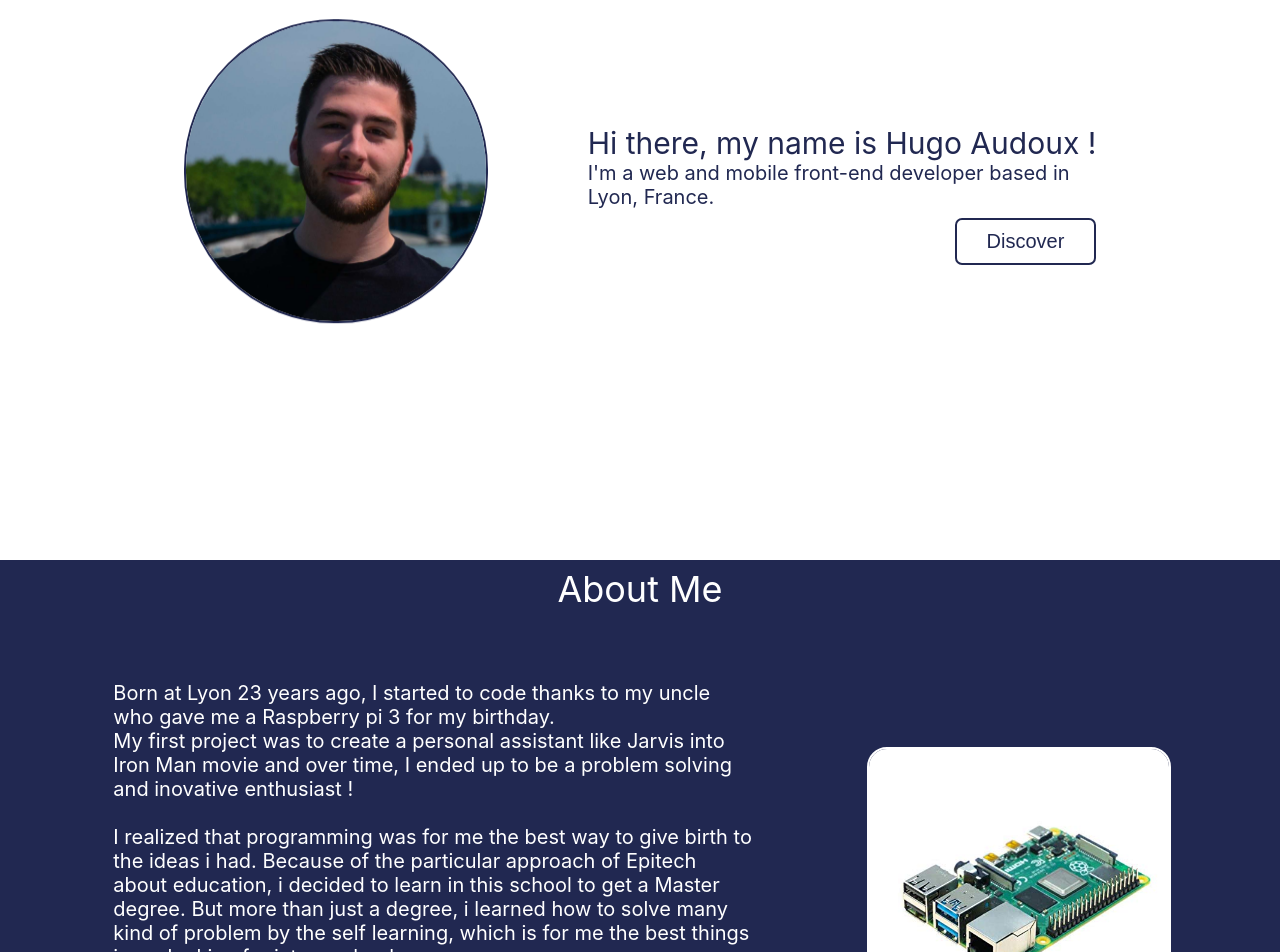
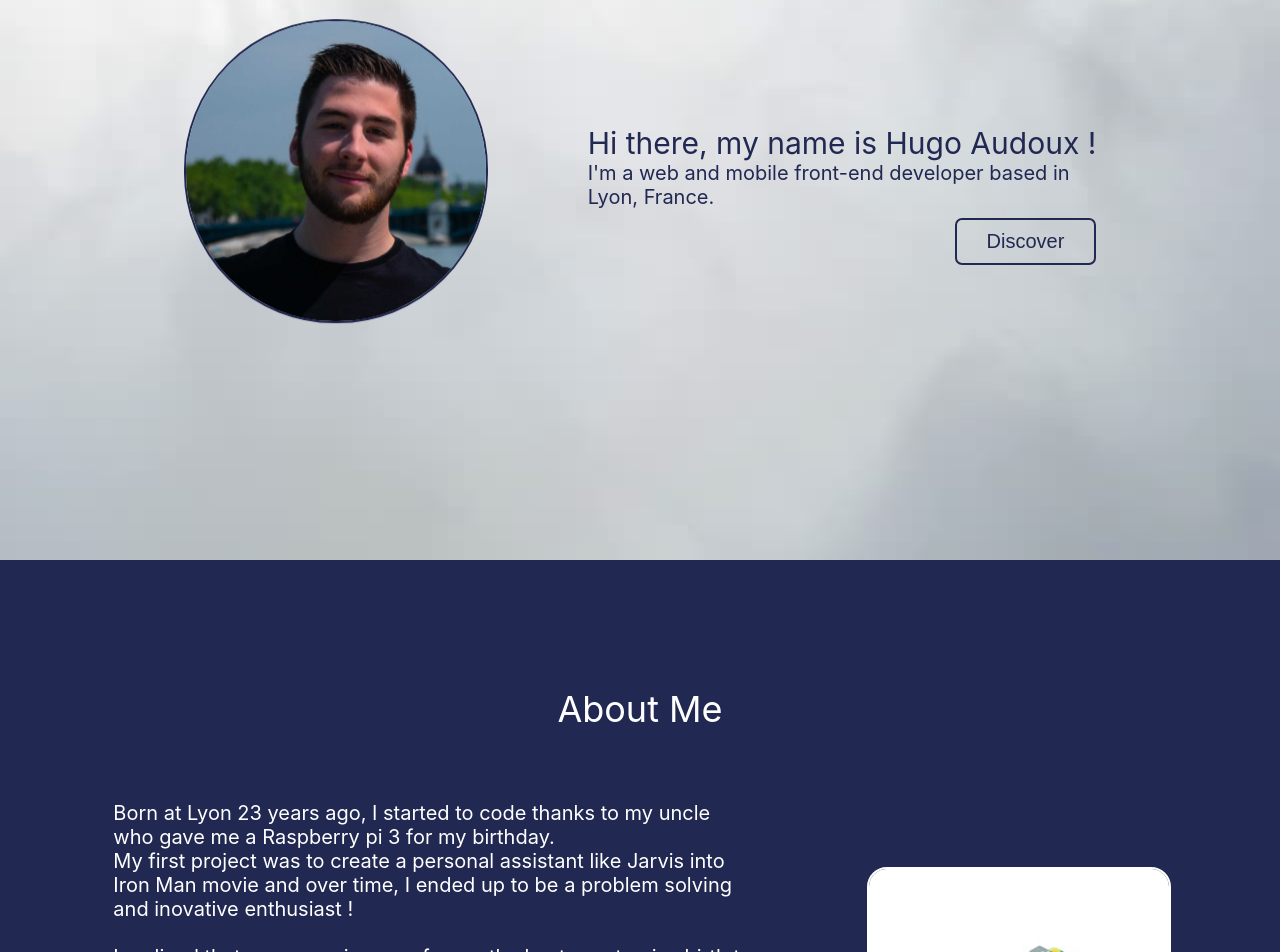
Before and after one commit to AudouxH/portfolio3.0, a React (Create React App) app: page / in a window 1280 px wide. Shown: the part 240-1192 px from the top of the page. Built offline with nearby package versions, Linux system fonts and the light colour scheme; the HTML template or start-up script is replaced by a standard one.

Commit message:
adding background into homescreen, change nfc manager github link into works and add years on the last events of timeline

```diff
--- a/src/assets/sources/images.js
+++ b/src/assets/sources/images.js
@@ -7,6 +7,7 @@ import linkedin from './linkedin.png'
 import malt from './Logo-Malt.png'
 import Epitech from './Epitech.jpg';
 import Raspberry from './Raspberry-Pi.jpg'
+import background from './background.jpg';
 
 const images = [
     pictureOfMe,
@@ -17,7 +18,8 @@ const images = [
     linkedin,
     malt,
     Epitech,
-    Raspberry
+    Raspberry,
+    background
 ]
 
 export default images;
--- a/src/components/HomeScreen.js
+++ b/src/components/HomeScreen.js
@@ -1,5 +1,5 @@
 import React from "react";
-import profile_picture from '../assets/sources/hugoAudoux.jpg';
+import images from "../assets/sources/images";
 import '../constants/styles/HomeScreen.css';
 
 const HomeScreen = ({ topRef, aboutMeRef }) => {
@@ -7,7 +7,8 @@ const HomeScreen = ({ topRef, aboutMeRef }) => {
 
     return (
         <div className="homescreen" ref={topRef}>
-            <img src={profile_picture} alt="profile of hugo audoux" className="profile_picture" />
+            <img src={images[9]} alt="background" className="background" />
+            <img src={images[0]} alt="profile of hugo audoux" className="profile_picture" />
             <div className="side_info">
                 <div>
                     <p className="title">Hi there, my name is Hugo Audoux !</p>
--- a/src/components/Works.js
+++ b/src/components/Works.js
@@ -49,7 +49,7 @@ const Works = ({ workRef }) => {
                 title="NFC Manager" description="Currently on a NFC Manager project to understand how NFC Tags work and trying to put password security on it.
                 This acheivement will able me to create a secure tag certification for real artworks.
                 It will be implement on our years end project Vaulth."
-                tags={["React Native", "Near field communication",]} link='https://github.com/AudouxH/soundbox4stream'></Work>
+                tags={["React Native", "Near field communication",]} link='https://github.com/AudouxH/NFC-Manager'></Work>
 
         </div>
     );
--- a/src/components/events.json
+++ b/src/components/events.json
@@ -20,7 +20,7 @@
       "event": "Getting Epitech bachelor Bac+3"
     },
     {
-      "date": "26 August - 22 June",
+      "date": "26 August 2022 - 22 June 2023",
       "event": "Studying at Vidzeme University, Latvia"
     }
   ]
--- a/src/constants/styles/AboutMe.css
+++ b/src/constants/styles/AboutMe.css
@@ -1,7 +1,7 @@
 .aboutme {
     position: relative;
     width: 100vw;
-    height: 70vh;
+    height: 100vh;
     display: flex;
     flex-direction: column;
     justify-content: center;
@@ -13,7 +13,6 @@
     color: #fff;
     font-size: 36px;
     text-align: center;
-    margin-bottom: 70px;
 }
 
 .about-section {
@@ -22,6 +21,7 @@
     flex-direction: row;
     justify-content: space-evenly;
     align-items: center;
+    margin-top: 70px;
 }
 
 .aboutme .image {
--- a/src/constants/styles/HomeScreen.css
+++ b/src/constants/styles/HomeScreen.css
@@ -41,6 +41,7 @@
     flex-direction: column;
     justify-content: space-around;
     margin-top: 70px;
+    z-index: 1;
 }
 
 .explore_section {
@@ -52,7 +53,7 @@
 .explore_button {
     color: #212851;
     border: 2px solid #212851;
-    background-color: #FFF;
+    background-color: transparent;
     border-radius: 7px;
     padding: 10px 30px 10px 30px;
     transition: all .3s;
@@ -98,3 +99,10 @@
     width: 100%;
     color: #212851;
 }
+
+.background {
+    width: 100vw;
+    height: 100vh;
+    position: absolute;
+    z-index: 0;
+}
```
Also changed, not shown: src/assets/sources/background.jpg (added).
